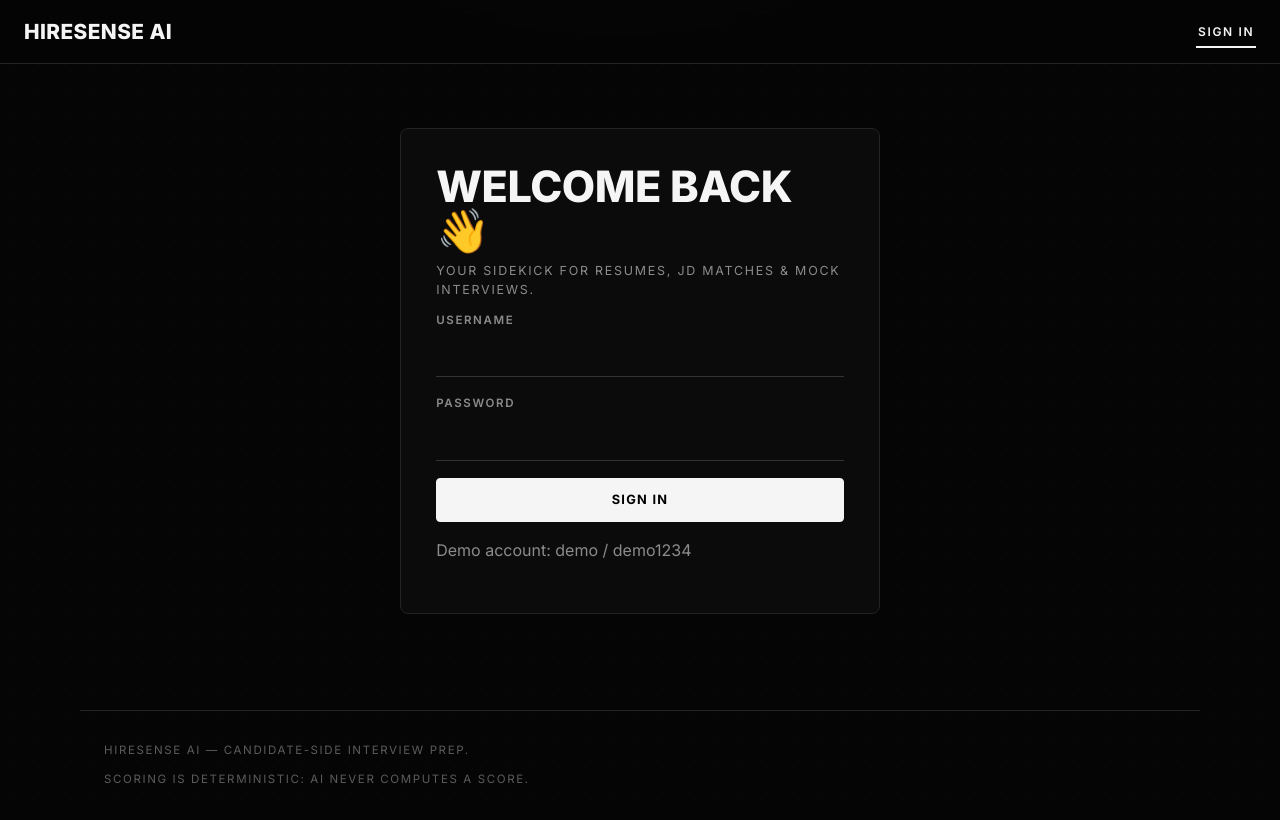
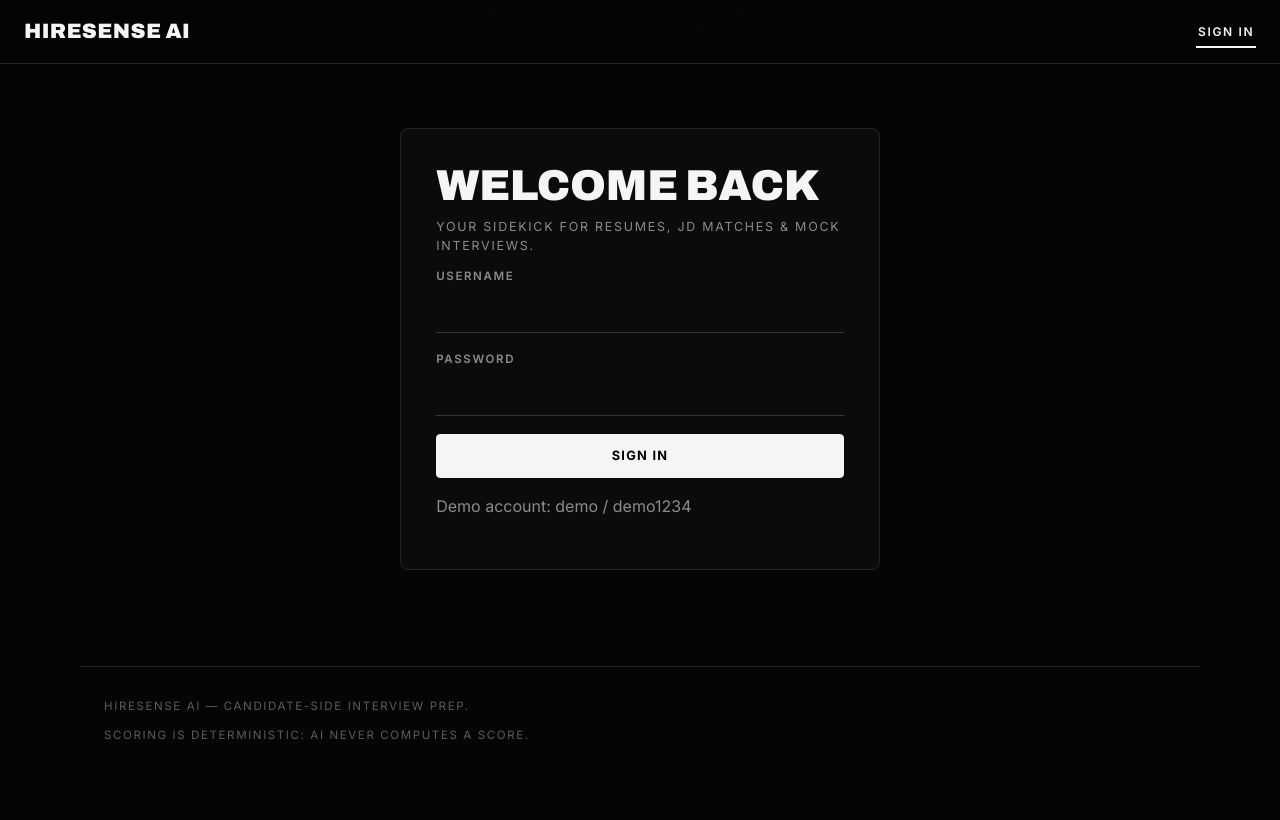
Before and after one commit to pawanriko/hiresense-ai, a React (Vite) app in the folder frontend/: page /login in a window 1280 px wide. Built offline with nearby package versions, Linux system fonts and the light colour scheme; no server answers.

Commit message:
UI redesign (2/2): Archivo display font, cleaner login heading

```diff
--- a/frontend/index.html
+++ b/frontend/index.html
@@ -4,11 +4,11 @@
     <meta charset="UTF-8" />
     <link rel="icon" type="image/svg+xml" href="/favicon.svg" />
     <meta name="viewport" content="width=device-width, initial-scale=1.0" />
-    <meta name="theme-color" content="#07070f" />
+    <meta name="theme-color" content="#050505" />
     <link rel="preconnect" href="https://fonts.googleapis.com" />
     <link rel="preconnect" href="https://fonts.gstatic.com" crossorigin />
     <link
-      href="https://fonts.googleapis.com/css2?family=Inter:wght@400;500;600;700;800&family=Space+Grotesk:wght@500;600;700&display=swap"
+      href="https://fonts.googleapis.com/css2?family=Archivo:wght@500;600;700;800;900&family=Inter:wght@400;500;600;700&display=swap"
       rel="stylesheet"
     />
     <title>HireSense AI</title>
--- a/frontend/src/pages/Login.jsx
+++ b/frontend/src/pages/Login.jsx
@@ -26,7 +26,7 @@
 
   return (
     <section className="narrow">
-      <h1>Welcome back 👋</h1>
+      <h1>Welcome back</h1>
       <p className="tagline">Your sidekick for resumes, JD matches &amp; mock interviews.</p>
       {error && <p className="error">{error}</p>}
       <form onSubmit={handleSubmit}>
```
